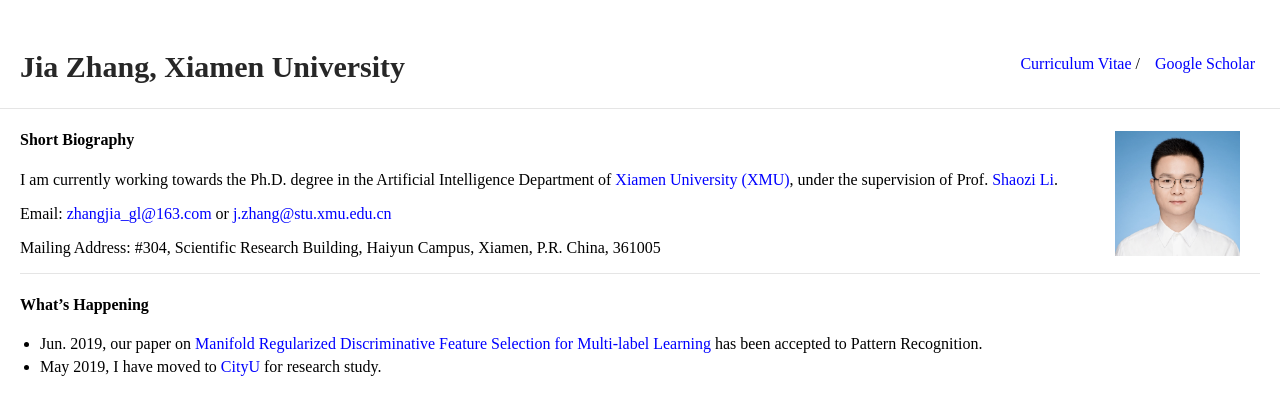
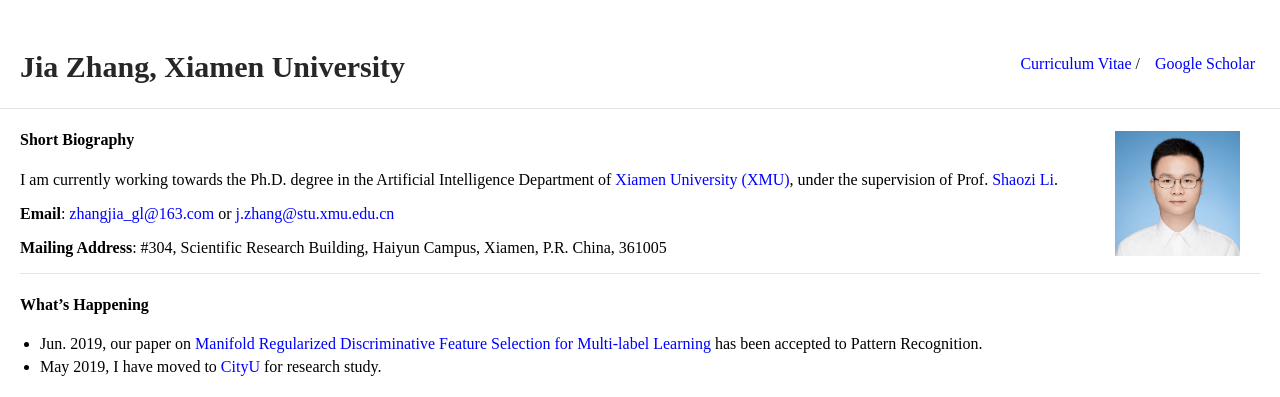
Before and after one commit to jiazhang-ml/jiazhang-ml.github.io, a Jekyll site: the page built from index.md, in a window 1280 px wide, cut to the strip 0-910 px from the top of the page. Shown: the top 397 px of the strip. Built offline with Jekyll 4.4.1, drawn with Linux system fonts in a browser that asks for light colours; part of the change alters nothing that is shown.

```diff
--- a/index.md
+++ b/index.md
@@ -8,9 +8,9 @@ layout: default
 
 I am currently working towards the Ph.D. degree in the Artificial Intelligence Department of [Xiamen University (XMU)](https://www.xmu.edu.cn/), under the supervision of Prof. [Shaozi Li](http://imt.xmu.edu.cn/szdw.html).
 
-Email: [zhangjia_gl@163.com](mailto:zhangjia_gl@163.com) or [j.zhang@stu.xmu.edu.cn](mailto:j.zhang@stu.xmu.edu.cn)
+**Email**: [zhangjia_gl@163.com](mailto:zhangjia_gl@163.com) or [j.zhang@stu.xmu.edu.cn](mailto:j.zhang@stu.xmu.edu.cn)
 
-Mailing Address: #304, Scientific Research Building, Haiyun Campus, Xiamen, P.R. China, 361005
+**Mailing Address**: #304, Scientific Research Building, Haiyun Campus, Xiamen, P.R. China, 361005
 
 ---
 
```
